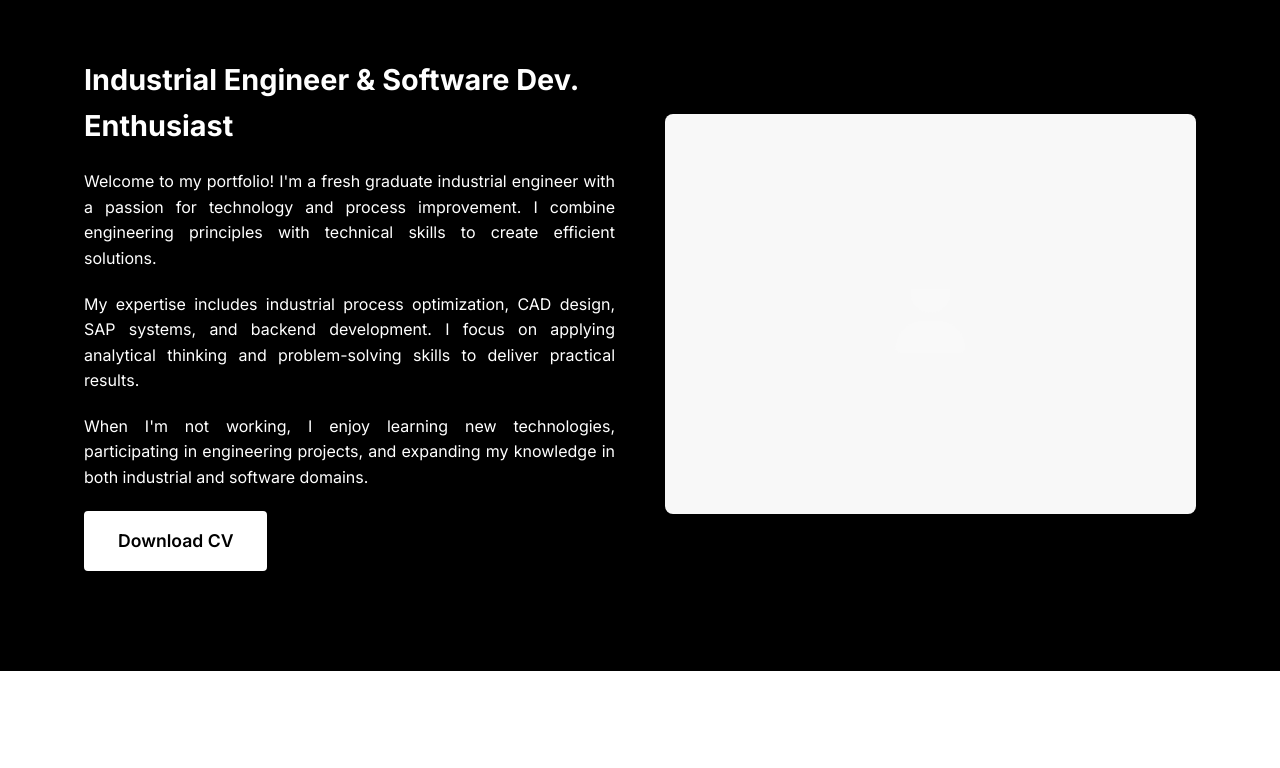
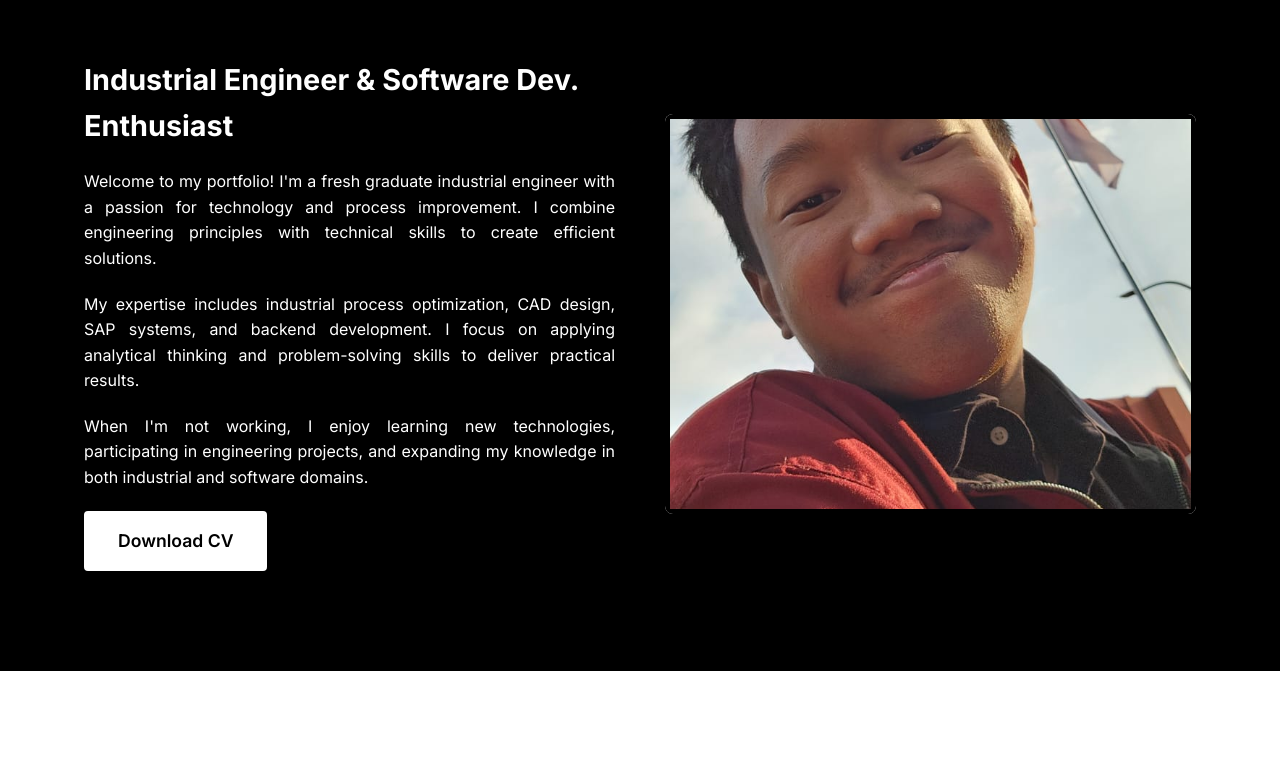
Before and after one commit to septianshft/myportofolio, a website: page index.html in a window 1280 px wide. Shown: the part 982-1750 px from the top of the page. Drawn offline with nearby package versions, Linux system fonts and the light colour scheme; animation ran at ten frames a second.

Commit message:
feat(profile): add profile picture and update related styles
- Replace placeholder with actual profile picture in about section
- Add hover effect and styling for profile picture
- Update see-more button colors to use theme variables

```diff
--- a/index.html
+++ b/index.html
@@ -59,9 +59,7 @@
                     <a href="#" class="btn">Download CV</a>
                 </div>
                 <div class="about-image">
-                    <div class="image-placeholder">
-                        <i class="fas fa-user"></i>
-                    </div>
+                    <img src="./Profile_pict/Profile_pict.jpg" alt="Profile Picture" class="profile-picture">
                 </div>
             </div>
         </div>
--- a/style.css
+++ b/style.css
@@ -295,6 +295,20 @@ section {
     opacity: 0.3;
 }
 
+.about-image .profile-picture {
+    width: 100%;
+    height: 100%;
+    border-radius: 0;
+    object-fit: cover;
+    border: 5px solid var(--primary);
+    box-shadow: 0 0 15px rgba(0, 0, 0, 0.2);
+    transition: transform 0.3s ease-in-out;
+}
+
+.about-image .profile-picture:hover {
+    transform: scale(1.05);
+}
+
 /* Skills Section */
 .skills-content {
     margin-top: 30px;
@@ -454,12 +468,18 @@ section {
     position: absolute;
     bottom: 0;
     right: 0;
-    background-color: #fff; /* Or your project card background color */
+    background-color: var(--secondary); /* Use project card background color */
     padding-left: 10px;
     font-size: 0.9em;
-    color: #007bff; /* Or your link color */
+    color: var(--primary); /* Use primary color for links */
     text-decoration: none;
     cursor: pointer;
+    font-weight: 600;
+    transition: var(--transition);
+}
+
+.project-description .see-more-btn:hover {
+    color: var(--accent);
 }
 
 .project-description.expanded {
```
Also changed, not shown: Profile_pict/Profile_pict.jpg (added).
